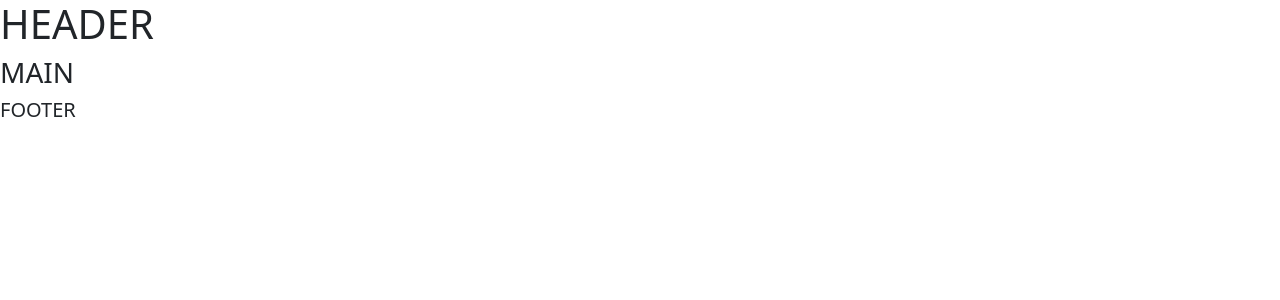
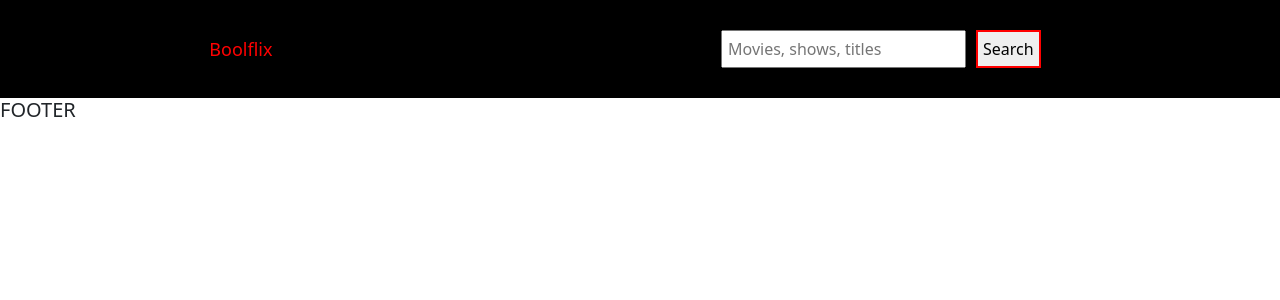
Before and after one commit to martinaapalazzi/vite-boolflix, a Vue app: page / in a window 1280 px wide. Shown: the top 300 px of the page. Built offline with nearby package versions, Linux system fonts and the light colour scheme; no server answers.

Commit message:
chiamata api

```diff
--- a/src/App.vue
+++ b/src/App.vue
@@ -21,7 +21,25 @@
 
     },
     mounted() {
+      axios
+      .get(this.store.APIMovies, {
+        params: {
+          api_key: this.store.APIKey,
+          query: 'fast'
+        }
+      })
+      .then((response)=>
+      console.log(response))
 
+      axios
+      .get(this.store.APISeries, {
+        params: {
+          api_key: this.store.APIKey,
+          query: 'fast'
+        }
+      })
+      .then((response)=>
+      console.log(response))
     },
   }
 </script>
--- a/src/assets/scss/main.scss
+++ b/src/assets/scss/main.scss
@@ -10,6 +10,41 @@
 
 // HEADER STYLE
 
+#header {
+    display: flex;
+    justify-content: space-around;
+    align-items: center;
+    color: white;
+    background-color: black;
+
+    .logo {
+        color: red;
+        font-size: large;
+    }
+
+    form {
+        display: flex;
+        gap: 10px;
+        padding: 30px;
+
+        input {
+            padding: 5px;
+        }
+
+        button {
+            padding: 5px;
+            border: 2px red solid;
+
+            &:hover {
+                background-color: rgba(255, 0, 0, 0.345);
+                color: white;
+
+            }
+        }
+    }
+
+}
+
 
 
 // MAIN STYLE
--- a/src/components/AppHeader.vue
+++ b/src/components/AppHeader.vue
@@ -10,9 +10,22 @@
 
 <template>
 
-  <h1>
-    HEADER
-  </h1>
+  <div id="header">
+    <div class="logo">
+      Boolflix
+    </div>
+    <form>
+      <div>
+        <input type="text" placeholder="Movies, shows, titles">
+      </div>
+      <div>
+        <button>
+          Search
+        </button>
+      </div>
+    </form>
+
+  </div>
 
 </template>
 
--- a/src/components/AppMain.vue
+++ b/src/components/AppMain.vue
@@ -1,23 +1,25 @@
 <script>
 
   import axios from 'axios';
-  import SingleCard from './SingleCardApp.vue';
   import { store } from '../store.js';
+  import MoviesApp from './MoviesApp.vue';
+  import SeriesApp from './SeriesApp.vue';
 
   export default {
     data() {
-      return {
-        store
-      }
+        return {
+            store
+        };
     },
-  }
+    components: { MoviesApp, SeriesApp }
+}
 </script>
 
 <template>
 
-  <h3>
-    MAIN
-  </h3>
+  <MoviesApp />
+
+  <SeriesApp />
 
 
 </template>
--- /dev/null
+++ b/src/components/SeriesApp.vue
@@ -0,0 +1,22 @@
+<script>
+export default {
+    data() {
+      return {
+      }
+    },
+    props: {
+
+    }
+}
+
+</script>
+
+<template>
+
+
+</template>
+
+<style lang="scss" scoped>
+
+
+</style>
--- a/src/store.js
+++ b/src/store.js
@@ -2,8 +2,9 @@ import { reactive } from 'vue';
 
 export const store = reactive ({
     APIKey: 'aa25afce3fd537f80254f1744a5a5ff9',
+    APIMovies: 'https://api.themoviedb.org/3/search/movie',
+    APISeries: 'https://api.themoviedb.org/3/search/tv',
     searchTitles: '',
     movies: [],
     series: [],
-
 });
```
Also changed, not shown: src/components/MoviesApp.vue (renamed from src/components/SingleCardApp.vue).
